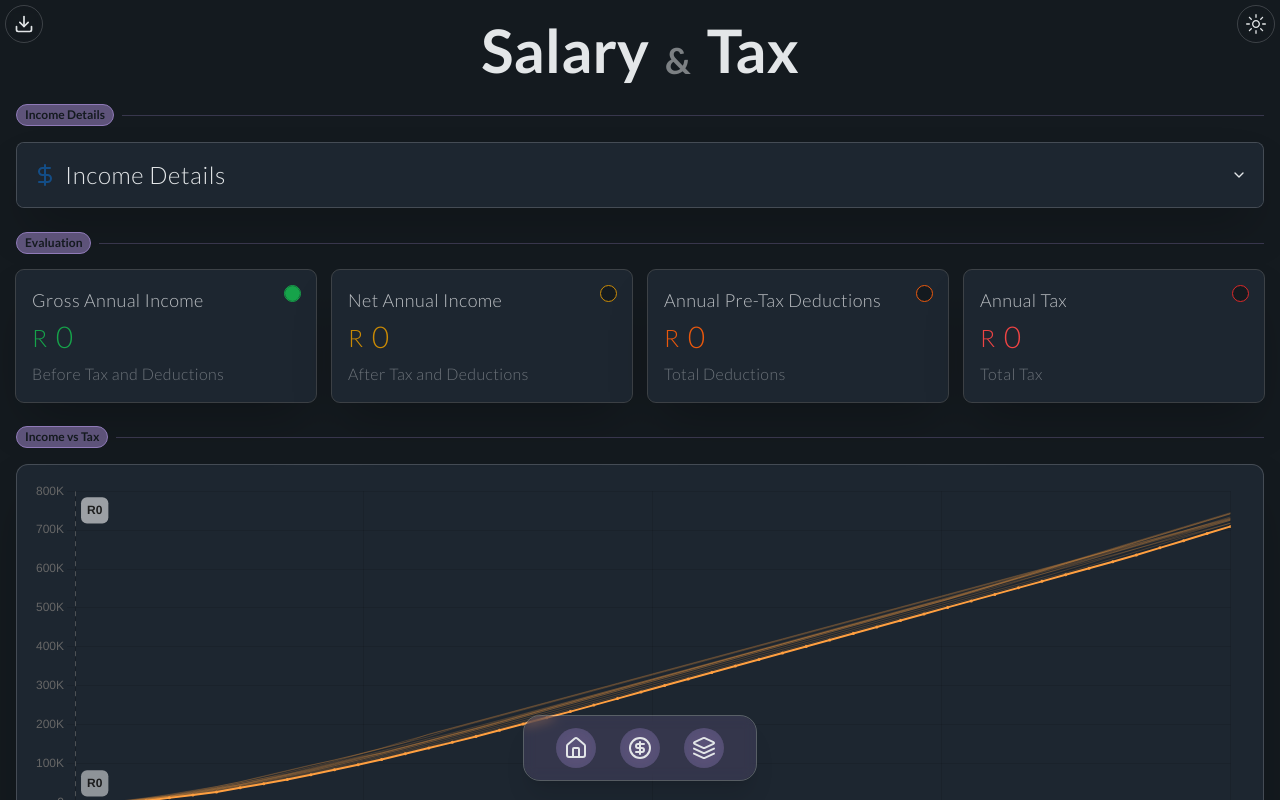
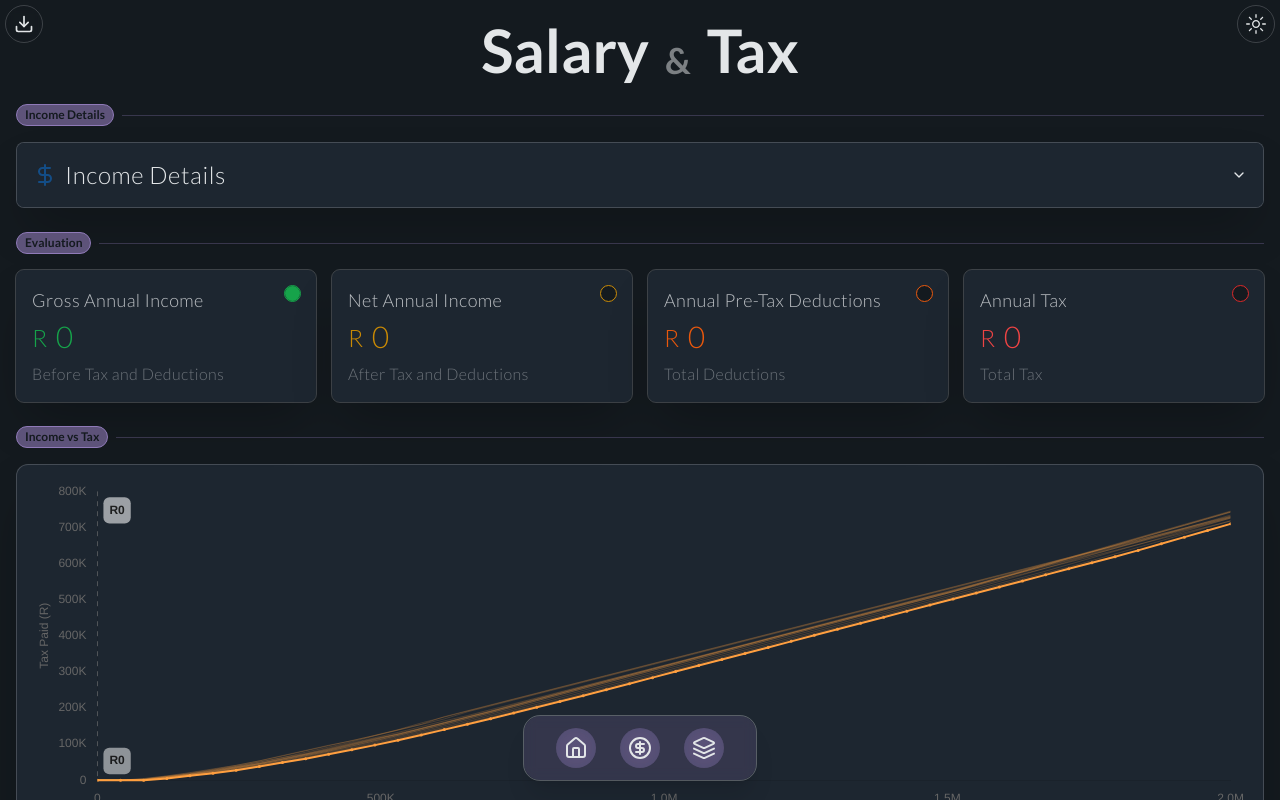
Before and after one commit to darrenmlouw/bond-comparison, a React (Vite) app: page /Salary in a window 1280 px wide. Built offline with nearby package versions, Linux system fonts and the light colour scheme.

Commit message:
Clean-Up Graph

```diff
--- a/src/components/HousingComparisonChart.tsx
+++ b/src/components/HousingComparisonChart.tsx
@@ -45,6 +45,7 @@ const HousingComparisonChart = () => {
     rentData,
     moneyMadeFromSellingHouse,
     yearOfSale = 0,
+    loanTermYears
   } = useComparison();
 
   const interpolationFactor = 10;
@@ -79,8 +80,8 @@ const HousingComparisonChart = () => {
             : 'rgba(255, 99, 132, 0.1)',
         borderWidth: 2,
         pointRadius: 0,
-        pointHoverRadius: 3,
-        pointHitRadius: 5,
+        pointHoverRadius: 6,
+        pointHitRadius: 6,
       },
       {
         label: 'Property Return',
@@ -91,8 +92,8 @@ const HousingComparisonChart = () => {
             : 'rgba(132, 99, 210, 0.6)',
         borderWidth: 2,
         pointRadius: 0,
-        pointHoverRadius: 3,
-        pointHitRadius: 5,
+        pointHoverRadius: 6,
+        pointHitRadius: 6,
       },
     ],
   };
@@ -220,44 +221,42 @@ const HousingComparisonChart = () => {
     },
     scales: {
       x: {
+        title:{
+          display: true,
+          text: "Selling Year",
+        },
         min: 0,
         max: labels.length - 1,
         ticks: {
+
           callback: (value) =>
             abbreviateNumber((value as number) / interpolationFactor), // Abbreviate x-axis labels
-          autoSkip: true, // Automatically skip some labels if space is tight
-          maxTicksLimit: window.innerWidth < 768 ? 6 : 21, // Adjust tick number based on screen size
+          // autoSkip: true, // Automatically skip some labels if space is tight
+          maxTicksLimit: window.innerWidth < 768 ? (loanTermYears+1)/3 : loanTermYears+1, // Adjust tick number based on screen size
           font: {
             size: window.innerWidth < 768 ? 10 : 12,
           },
         },
         grid: {
-          color:
-            theme === 'light'
-              ? 'rgba(0, 0, 0, 0.1)'
-              : 'rgba(255, 255, 255, 0.1)',
+          display: false,
         },
       },
       y: {
         display: true,
         type: 'linear',
         title: {
-          display: false,
-          font: {
-            size: window.innerWidth < 768 ? 10 : 14,
-          },
+          display: true,
+          text: "Cost (R)",
         },
         ticks: {
+          // stepSize: 500000,
           callback: (value) => abbreviateNumber(value as number), // Abbreviate y-axis labels
           font: {
             size: window.innerWidth < 768 ? 10 : 12,
           },
         },
         grid: {
-          color:
-            theme === 'light'
-              ? 'rgba(0, 0, 0, 0.1)'
-              : 'rgba(255, 255, 255, 0.1)',
+          display: false,
         },
       },
     },
--- a/src/components/MonthlyPaymentChart.tsx
+++ b/src/components/MonthlyPaymentChart.tsx
@@ -12,6 +12,8 @@ import {
 } from 'chart.js';
 import { Line } from 'react-chartjs-2';
 import { useComparison } from '@/hooks/useComparison';
+import { useTheme } from '@/hooks/useTheme';
+import { formatNumber } from '@/utils/formatNumber';
 
 // Register required components for Line chart
 ChartJS.register(
@@ -25,8 +27,11 @@ ChartJS.register(
 );
 
 const MonthlyPaymentChart: React.FC = () => {
-  const loanTerms = Array.from({ length: 31 }, (_, i) => i); // 0 to 30 years
-  const { principleAmount, annualInterestRate } = useComparison();
+  const { theme } = useTheme();
+  const { principleAmount, annualInterestRate, loanTermYears, monthlyPayment } =
+    useComparison();
+
+  const loanTerms = Array.from({ length: loanTermYears > 30 ? loanTermYears + 10 : 30 }, (_, i) => i);
   const interestRates = [annualInterestRate]; // Predefined interest rates to plot lines
 
   const calculateMonthlyPayment = (
@@ -40,8 +45,7 @@ const MonthlyPaymentChart: React.FC = () => {
     if (interestRate === 0) return principal / numPayments;
 
     return (
-      (principal * monthlyRate) /
-      (1 - Math.pow(1 + monthlyRate, -numPayments))
+      (principal * monthlyRate) / (1 - Math.pow(1 + monthlyRate, -numPayments))
     );
   };
 
@@ -54,18 +58,28 @@ const MonthlyPaymentChart: React.FC = () => {
     return {
       label: `${rate}% Interest Rate`,
       data: data,
-      borderColor: `rgba(${Math.floor(Math.random() * 255)}, ${Math.floor(
-        Math.random() * 255
-      )}, ${Math.floor(Math.random() * 255)}, 1)`,
+      borderColor: `rgba(150,150,220, 1)`,
       backgroundColor: 'rgba(0, 0, 0, 0)',
-      tension: 0.4, // Smooth curve
-      pointRadius: 3,
+      tension: 0.4,
+      pointRadius: 1,
+      borderWidth: 2,
+      pointHoverRadius: 6,
+      pointHitRadius: 6,
     };
   });
 
   const chartData = {
     labels: loanTerms, // X-axis: Loan terms in years
     datasets: datasets, // Y-axis: Monthly payment values
+  };
+
+  const abbreviateNumber = (value: number) => {
+    if (value >= 1000000) return (value / 1000000).toFixed(1) + 'M';
+    if (value >= 1000) return (value / 1000).toFixed(0) + 'K';
+    // also abbreviate negative numbers
+    if (value <= -1000000) return (value / 1000000).toFixed(1) + 'M';
+    if (value <= -1000) return (value / 1000).toFixed(0) + 'K';
+    return value;
   };
 
   const chartOptions: ChartOptions<'line'> = {
@@ -79,11 +93,58 @@ const MonthlyPaymentChart: React.FC = () => {
       legend: {
         position: 'bottom' as const,
         labels: {
-
+          color: theme === 'light' ? 'black' : 'white',
           font: {
             size: window.innerWidth < 768 ? 10 : 14, // Adjust font size for mobile screens
           },
         },
+      },
+      annotation: {
+        annotations: [
+          loanTermYears !== null && {
+            type: 'line',
+            scaleID: 'x',
+            value: loanTermYears,
+            borderColor: 'grey',
+            borderWidth: 1,
+            borderDash: [5, 5],
+            label: {
+              display: true,
+              content: `${formatNumber(loanTermYears)} Yrs`,
+              position: 'start',
+              backgroundColor: `${
+                theme === 'dark' ? '#ffffff90' : '#00000090'
+              }`,
+              color: `${theme === 'dark' ? '#000000d0' : '#ffffffd0'}`,
+            },
+            // xMin: loanTermYears,
+            // xMax: loanTermYears,
+            // yMin: 0,
+            // yMax: tax,
+          },
+          monthlyPayment !== null && {
+            type: 'line',
+            // scaleID: 'y',
+            value: monthlyPayment,
+            borderColor: 'grey',
+            borderWidth: 2,
+            borderDash: [5, 5],
+            label: {
+              display: true,
+              content: `R${formatNumber(monthlyPayment)}/m`,
+              position: 'start',
+              backgroundColor: `${
+                theme === 'dark' ? '#ffffff80' : '#00000090'
+              }`,
+              color: `${theme === 'dark' ? '#000000d0' : '#ffffffd0'}`,
+            },
+            yMin: monthlyPayment,
+            yMax: monthlyPayment,
+            xMin: 0,
+            xMax: loanTermYears,
+          },
+          // eslint-disable-next-line @typescript-eslint/no-explicit-any
+        ].filter(Boolean) as any,
       },
     },
     scales: {
@@ -95,18 +156,27 @@ const MonthlyPaymentChart: React.FC = () => {
         ticks: {
           stepSize: 5,
         },
+        grid: {
+          display: false,
+        },
       },
       y: {
         title: {
           display: true,
           text: 'Monthly Payment ($)',
         },
+        ticks: {
+          callback: (value) => abbreviateNumber(value as number),
+        },
+        grid: {
+          display: false,
+        },
       },
     },
   };
 
   return (
-    <div className='flex w-full h-full'>
+    <div className="flex w-full h-full">
       <Line data={chartData} options={chartOptions} />
     </div>
   );
--- a/src/components/TaxComparisonChart.tsx
+++ b/src/components/TaxComparisonChart.tsx
@@ -153,11 +153,8 @@ const TaxComparisonChart: React.FC = () => {
       x: {
         type: 'linear', // Set the x-axis to a linear scale
         title: {
-          display: false,
+          display: true,
           text: 'Income (R)',
-          font: {
-            size: window.innerWidth < 768 ? 10 : 14,
-          },
         },
         min: lowerBound * 100000,
         max: upperBound * 100000,
@@ -169,14 +166,14 @@ const TaxComparisonChart: React.FC = () => {
             size: window.innerWidth < 768 ? 10 : 12,
           },
         },
+        grid: {
+          display: false
+        }
       },
       y: {
         title: {
-          display: false,
+          display: true,
           text: 'Tax Paid (R)',
-          font: {
-            size: window.innerWidth < 768 ? 10 : 14,
-          },
         },
         beginAtZero: true, // Start y-axis at 0
         // min:Math.min(...datasets.map((dataset) => Math.min(...dataset.data))),
@@ -188,8 +185,8 @@ const TaxComparisonChart: React.FC = () => {
           },
         },
         grid: {
-          display: window.innerWidth >= 768,
-        },
+          display: false
+        }
       },
     },
   };
--- a/src/utils/calculations.ts
+++ b/src/utils/calculations.ts
@@ -157,10 +157,8 @@ export const calculateMoneyMadeFromSellingHouse = (
     annualInterestRate
   );
 
-  console.log("Monthly Fees:", totalMonthlyFees)
   // Calculate cumulative monthly fees for each year
   const monthlyFees = calculateMonthlyFees(years, totalMonthlyFees);
-  console.log("Monthly Fees:", monthlyFees)
 
   // Loop through each year to calculate net money made
   for (let i = 0; i <= years; i++) {
@@ -182,21 +180,6 @@ export const calculateMoneyMadeFromSellingHouse = (
     const moneyMadeFromSelling = netSellingProceeds - totalOwnershipCosts;
 
     moneyMade.push(moneyMadeFromSelling);
-
-    if(i === 20) {
-      console.log("=== Calc ============================================")
-      console.log('Selling Price:', houseValues[i]);
-      console.log('Debt:', remainingPrincipal[i]);
-      console.log('Taxes:', capitalGainsTaxes[i] || 0);
-      console.log('Selling Costs:', totalSellingFee);
-      console.log('Buying Costs:', totalBuyingFee);
-      console.log('Cumulative Bond', totalBondRepayments.bondCosts[i]);
-      console.log('Cumulative Fees:', monthlyFees[i]);
-      console.log("OC:", totalOwnershipCosts)
-      console.log('NSP:', houseValues[i] - remainingPrincipal[i] - capitalGainsTaxes[i] - totalSellingFee);
-      console.log(netSellingProceeds)
-      console.log("===============================================")
-    }
   }
 
 
```
Also changed, not shown: src/pages/Comparison/ComparisonPage.tsx (+49 -11 lines), src/pages/Comparison/components/RentVsHouseCard.tsx (+0 -17 lines).
